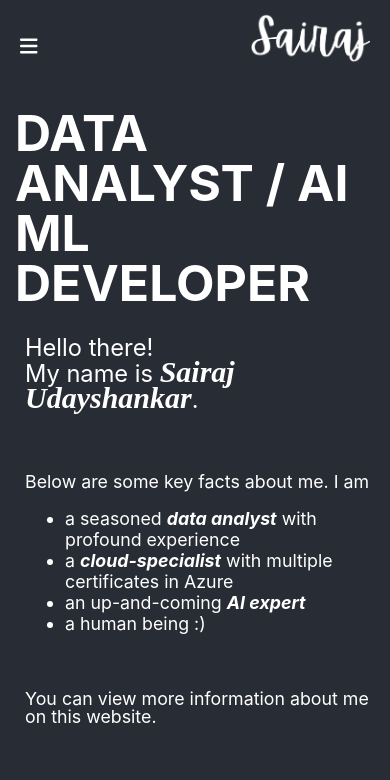
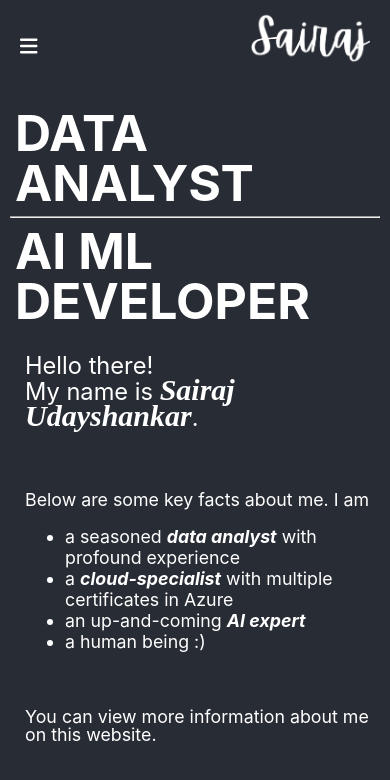
Before and after one commit to SairajGunner/Portfolio, a React (Create React App) app in the folder portfolio/: page / in a window 390 px wide. Shown: the top 780 px of the page. Built offline with nearby package versions, Linux system fonts and the light colour scheme.

Commit message:
3-D Text Changes + Home text mobile

```diff
--- a/portfolio/src/components/experience/Experience.js
+++ b/portfolio/src/components/experience/Experience.js
@@ -48,10 +48,7 @@ export default class Experience extends Component {
           ],
           logo: "/images/GataLogo.jpg",
           altText: "Gata Games Inc.",
-          roles: [
-            "Software Programmer",
-            "Game Data Analyst"
-          ],
+          roles: ["Software Programmer", "Game Data Analyst"],
           responsibilities: [
             "Incorporating analytics into a game to analyze player interaction",
             "Integrating Google Analytics into Unity game engine",
@@ -59,7 +56,8 @@ export default class Experience extends Component {
             "Creating data visualizations"
           ],
           achievements: []
-        }, {
+        },
+        {
           name: "Research Assistant",
           institution: "Durham College",
           location: "Oshawa, ON, Canada",
@@ -251,7 +249,7 @@ export default class Experience extends Component {
               label: "GitHub"
             },
             {
-              href: "https://sairaj.psymj.com/threejs",
+              href: "https://sairaj.thetechdoctor.ca/threejs",
               label: "Work"
             }
           ]
--- a/portfolio/src/components/home/Home.js
+++ b/portfolio/src/components/home/Home.js
@@ -22,7 +22,11 @@ function Home() {
       </div>
       <div className="intro-small">
         <p onClick={ChangeColor} className="gigantic-font">
-          DATA ANALYST / AI ML DEVELOPER
+          DATA ANALYST
+        </p>
+        <hr></hr>
+        <p onClick={ChangeColor} className="gigantic-font">
+          AI ML DEVELOPER
         </p>
       </div>
       <div className="brief-description">
--- a/portfolio/src/components/threeJS/3d-text/ThreeJS3DText.js
+++ b/portfolio/src/components/threeJS/3d-text/ThreeJS3DText.js
@@ -50,12 +50,12 @@ export default function ThreeJS3DText() {
         }
 
         const textureLoader = new THREE.TextureLoader(loadingManager);
-        const matcapTexture = textureLoader.load('/textures/matcaps/7.png');
+        const matcapTexture = textureLoader.load('/textures/matcaps/8.png');
 
         const fontLoader = new THREE.FontLoader(loadingManager);
         fontLoader.load('/fonts/helvetiker_regular.typeface.json', (font) => {
             const textGeometry = new THREE.TextBufferGeometry(
-                'Hello Three.js', {
+                'All the best, Isha!', {
                 font: font,
                 size: 0.5,
                 height: 0.2,
@@ -114,7 +114,7 @@ export default function ThreeJS3DText() {
 
         // Create Camera
         const camera = new THREE.PerspectiveCamera(75, sizes.width / sizes.height, 0.1, 100);
-        camera.position.z = 3;
+        camera.position.z = 4;
         scene.add(camera);
 
         // Set Controls
--- a/portfolio/src/components/threeJS/threeJS.js
+++ b/portfolio/src/components/threeJS/threeJS.js
@@ -18,7 +18,7 @@ export default class ThreeJS extends Component {
                     <ul className="threejs-work-list">
                         <li><a href={window.location.href + "/haunted-house"} target="_blank" rel="noreferrer">Haunted House</a></li>
                         <li><a href={window.location.href + "/physics"} target="_blank" rel="noreferrer">Physics</a></li>
-                        {/* <li><a href={window.location.href + "/3d-text"} target="_blank">3D Text</a></li> */}
+                        <li><a href={window.location.href + "/3d-text"} target="_blank">3D Text</a></li>
                     </ul>
                 </div>
             </div>
```
Also changed, not shown: portfolio/public/textures/matcaps/8.png (added).
